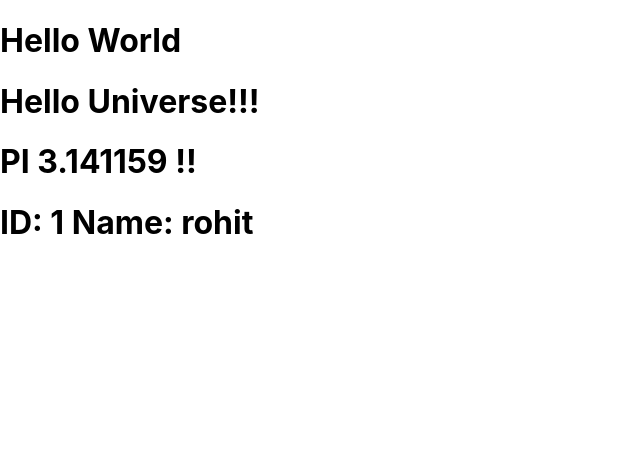
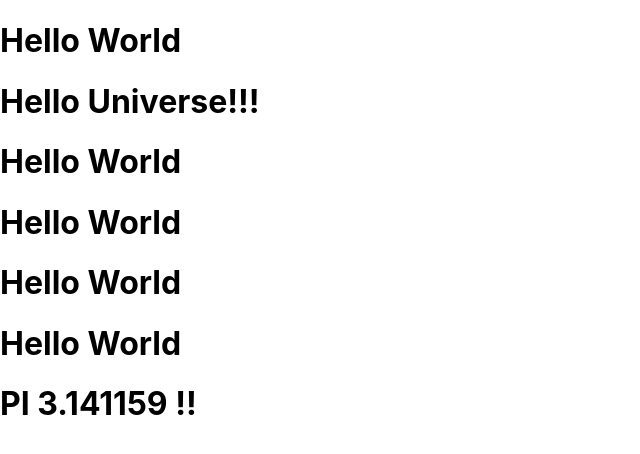
Before and after one commit to dac-23-mumbai/second-react-app, a React (Create React App) app: page / in a window 1280 px wide. Shown: the top 454 px of the page, without its empty margins (0-640 px from the left). Built offline with nearby package versions, Linux system fonts and the light colour scheme.

Commit message:
attribute binding.

```diff
--- a/src/App.js
+++ b/src/App.js
@@ -1,18 +1,22 @@
 // Using Object Literal
 function App() {
+  let id = "id1";
   let str = `Hello Universe!!!`;
   let pi = 3.141159;
-  let user = { id: 1, name: "rohit" };
 
   // JSX :: User Interface
   return (
     <>
-      <h1>Hello World</h1>
-      <h1>{str}</h1>
+      <h1 id="id1">Hello World</h1>
+      <h1 id={id}>{str}</h1>
+
+      {/** USE CASES*/}
+      <h1 id="id1">Hello World</h1>
+      <h1 id={"id1"}>Hello World</h1>
+      <h1 id={`id1`}>Hello World</h1>
+      <h1 id={id}>Hello World</h1>
+
       <h1>PI {pi} !!</h1>
-      <h1>
-        ID: {user.id} Name: {user.name}
-      </h1>
     </>
   );
 }
```
